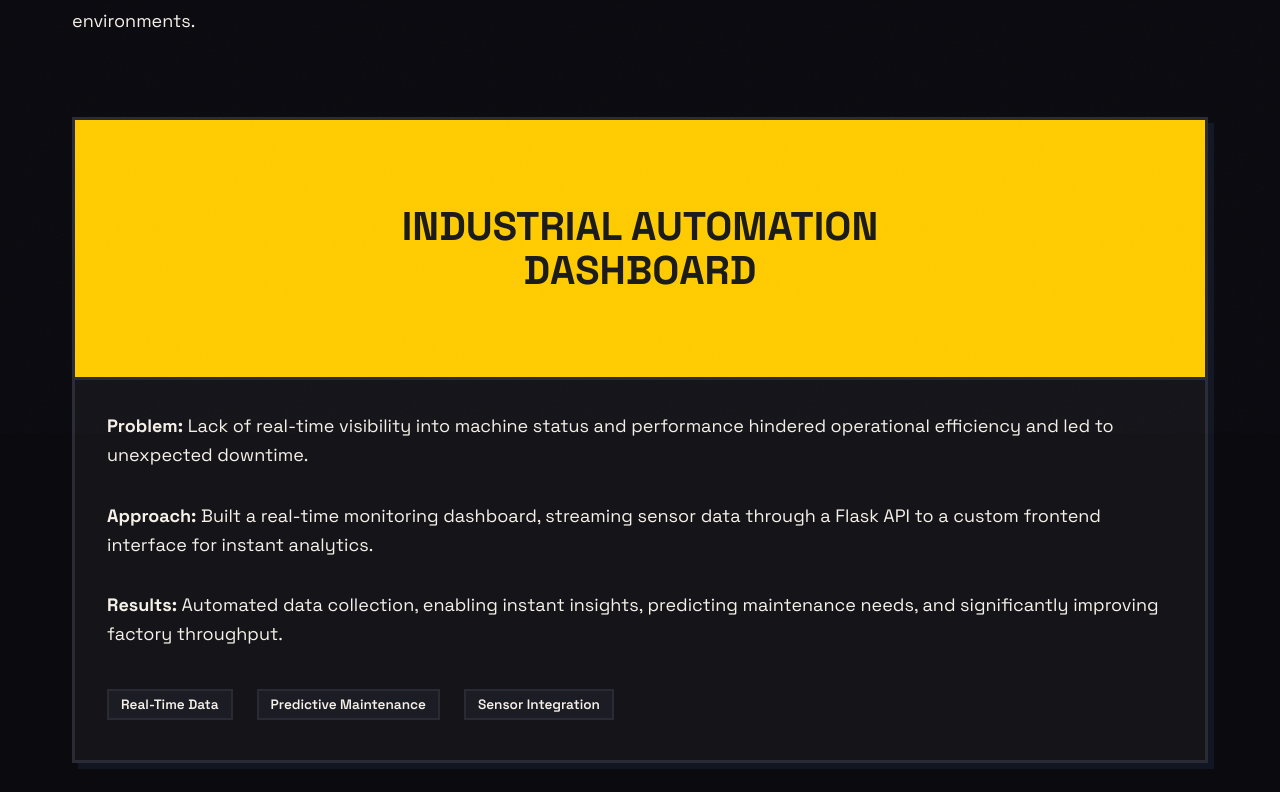
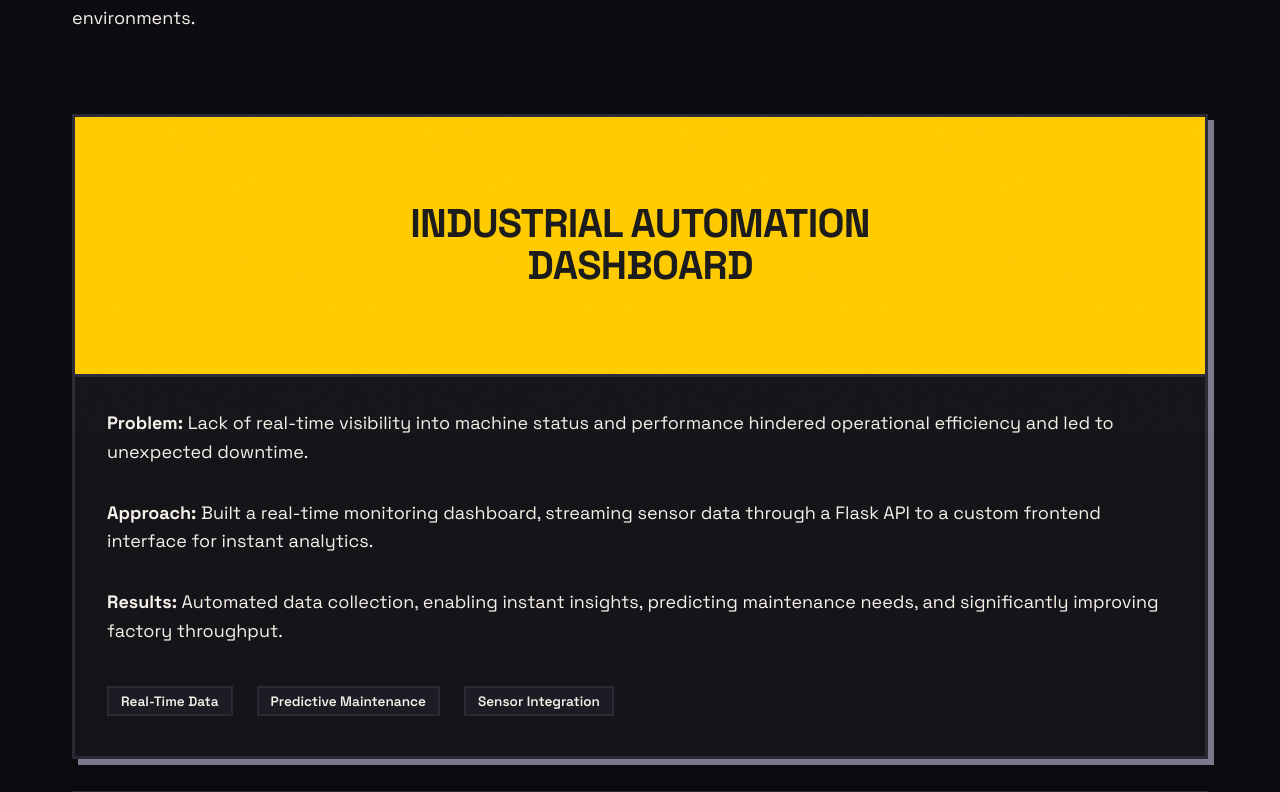
Before and after one commit to ParasBhegade/portfolio, a Next.js app: page /gallery in a window 1280 px wide. Shown: the part 367-1159 px from the top of the page. Built offline with nearby package versions, Linux system fonts and the light colour scheme.

Commit message:
Added Small Design Changes

```diff
--- a/src/app/globals.css
+++ b/src/app/globals.css
@@ -26,7 +26,7 @@
   --surface: #141419;
   --surface-alt: #1c1c24;
   --border-color: #2a2a35;
-  --shadow-color: rgba(102,170,255,0.08);
+  --shadow-color: #7a7a8c;
   --text-main: #f5f0e8;
   --text-inverse: #0a0a0f;
 }
@@ -56,17 +56,18 @@ a {
 }
 
 h1, h2, h3, h4, h5, h6 {
-  font-weight: 700;
-  line-height: 1.1;
-  margin-bottom: 1rem;
+  font-weight: 800;
+  line-height: 1.05;
+  margin-bottom: 1.25rem;
+  letter-spacing: -0.02em;
 }
 
 h1 { font-size: 3.5rem; }
-h2 { font-size: 2.5rem; }
-h3 { font-size: 2rem; }
+h2 { font-size: 2.75rem; }
+h3 { font-size: 1.75rem; }
 
 p {
-  line-height: 1.6;
+  line-height: 1.7;
   margin-bottom: 1rem;
 }
 
@@ -134,7 +135,7 @@ p {
 }
 
 .neo-btn:hover {
-  transform: translate(2px, 2px);
+  transform: translate(2px, 2px) scale(1.03);
   box-shadow: 2px 2px 0px 0px var(--shadow-color);
 }
 
@@ -165,14 +166,7 @@ p {
   box-shadow: 4px 4px 0px 0px rgba(255,204,0,0.2);
 }
 
-[data-theme='dark'] .neo-card {
-  border-color: var(--border-color);
-  box-shadow: 0 2px 20px rgba(0,0,0,0.3);
-}
 
-[data-theme='dark'] .neo-card:hover {
-  box-shadow: 0 4px 30px rgba(0,0,0,0.4), 0 0 0 1px rgba(102,170,255,0.1);
-}
 
 /* ===========================
    LAYOUT UTILITIES
@@ -184,7 +178,7 @@ p {
 }
 
 .section {
-  padding: 6rem 0;
+  padding: 8rem 0;
 }
 
 .flex { display: flex; }
@@ -238,6 +232,85 @@ p {
 [data-theme='dark'] .tech-tag:hover {
   background-color: rgba(102,170,255,0.08);
   box-shadow: 0 4px 15px rgba(102,170,255,0.12);
+}
+
+/* ===========================
+   SKILL GROUPS
+   =========================== */
+.skill-groups {
+  display: grid;
+  grid-template-columns: repeat(2, 1fr);
+  gap: 2.5rem;
+}
+
+.skill-group-block {
+  display: flex;
+  flex-direction: column;
+}
+
+.skill-group-title {
+  font-size: 1.1rem;
+  font-weight: 800;
+  text-transform: uppercase;
+  letter-spacing: 0.05em;
+  padding-left: 0.75rem;
+  border-left: 4px solid var(--accent-yellow);
+  margin-bottom: 1.25rem;
+  color: var(--text-main);
+}
+
+.skill-group-grid {
+  display: grid;
+  grid-template-columns: repeat(auto-fill, minmax(120px, 1fr));
+  gap: 0.75rem;
+}
+
+.skill-card {
+  display: flex;
+  flex-direction: column;
+  align-items: center;
+  justify-content: center;
+  gap: 0.5rem;
+  padding: 1.25rem 0.75rem;
+  background-color: var(--surface);
+  border: 2px solid var(--border-color);
+  box-shadow: 4px 4px 0px 0px var(--shadow-color);
+  transition: transform 0.2s, box-shadow 0.2s, background-color 0.2s;
+  cursor: default;
+}
+
+.skill-card:hover {
+  transform: translate(-2px, -2px);
+  box-shadow: 6px 6px 0px 0px var(--shadow-color);
+}
+
+.skill-card-icon {
+  font-size: 1.75rem;
+  color: var(--accent-yellow);
+  display: flex;
+  align-items: center;
+  justify-content: center;
+}
+
+[data-theme='dark'] .skill-card-icon {
+  color: var(--accent-yellow);
+}
+
+.skill-card-label {
+  font-size: 0.8rem;
+  font-weight: 700;
+  text-transform: uppercase;
+  letter-spacing: 0.03em;
+  text-align: center;
+}
+
+@media (max-width: 640px) {
+  .skill-groups {
+    grid-template-columns: 1fr;
+  }
+  .skill-group-grid {
+    grid-template-columns: repeat(auto-fill, minmax(100px, 1fr));
+  }
 }
 
 /* ===========================
@@ -435,7 +508,7 @@ p {
   left: 0;
   width: 0;
   height: 2px;
-  background-color: var(--accent-blue);
+  background-color: var(--accent-yellow);
   transition: width 0.3s ease;
 }
 
@@ -445,7 +518,7 @@ p {
 }
 
 .nav-link--active {
-  color: var(--accent-blue);
+  color: var(--accent-yellow);
 }
 
 .theme-toggle {
--- a/src/components/Footer.js
+++ b/src/components/Footer.js
@@ -1,12 +1,8 @@
 "use client";
 
 import { FaEnvelope, FaLinkedin, FaGithub } from "react-icons/fa";
-import { usePathname } from "next/navigation";
 
 export default function Footer() {
-  const pathname = usePathname();
-  const showSocials = pathname !== "/";
-
   return (
     <footer className="footer">
       <div className="container footer-container flex justify-between align-center">
@@ -14,7 +10,6 @@ export default function Footer() {
           <h3 style={{ marginBottom: "0.5rem" }}>Paras Bhegade</h3>
           <p style={{ margin: 0 }}>Data Science Intern</p>
         </div>
-        {showSocials && (
         <div className="flex gap-4 footer-socials">
           <a
             href="https://mail.google.com/mail/?view=cm&fs=1&to=bhegadeparas5@gmail.com"
@@ -41,7 +36,6 @@ export default function Footer() {
             <FaGithub size={20} /> GitHub
           </a>
         </div>
-        )}
       </div>
     </footer>
   );
```
Also changed, not shown: src/app/page.js (+8 -18 lines), src/components/CountUp.js (+13 -8 lines), src/components/NeoCard.js (+13 -1 lines), src/components/SkillGroup.js (added, +99 -0 lines), public/project-ai-talent.png (added), public/project-industrial.png (added). Lines whose indentation alone changed are shown as unchanged.
